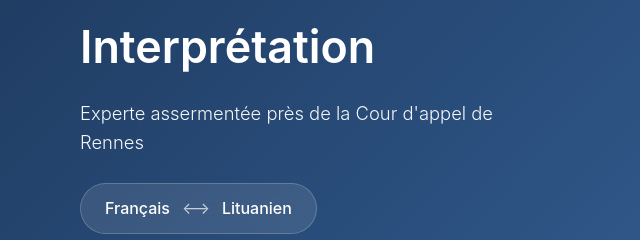
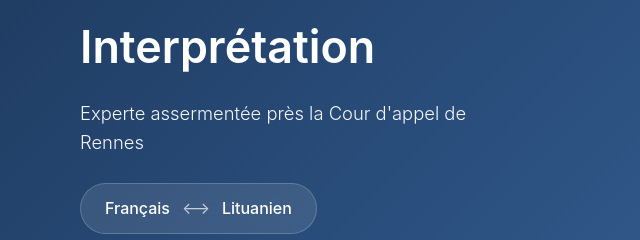
Before and after one commit to laimadewitte/laimadewitte.github.io, a plain HTML site: page index.html in a window 1280 px wide. Shown: the part 210-450 px from the top of the page, 0-640 px from the left. Drawn offline with Linux system fonts and the light colour scheme.

Commit message:
Fix subtitle phrasing in index.html

```diff
--- a/index.html
+++ b/index.html
@@ -1103,7 +1103,7 @@
         <div class="hero-content">
             <div class="text-section">
                 <h1 class="hero-title">Traduction et Interprétation</h1>
-                <p class="hero-subtitle">Experte assermentée près de la Cour d'appel de Rennes</p>
+                <p class="hero-subtitle">Experte assermentée près la Cour d'appel de Rennes</p>
                 <div class="hero-languages">
                     <span class="language">Français</span>
                     <span class="arrow">⟷</span>
@@ -1240,7 +1240,7 @@
                     d'Angers.
                 </p>
                 <p class="intro-text intro-text-spaced">
-                    Traductrice-interprète assermentée près de la Cour d'appel de Rennes depuis 2011, j'accompagne
+                    Traductrice-interprète assermentée près la Cour d'appel de Rennes depuis 2011, j'accompagne
                     juridictions, administrations, entreprises et particuliers dans leurs besoins de traduction
                     certifiée
                     et d'interprétation professionnelle, avec rigueur, confidentialité et fidélité du sens.
@@ -1333,7 +1333,7 @@
 
             <div class="footer-bottom">
                 <p>Laima DEWITTE - Traduction et Interprétation Français-Lituanien</p>
-                <p>Experte assermentée près de la Cour d'appel de Rennes</p>
+                <p>Experte assermentée près la Cour d'appel de Rennes</p>
             </div>
         </div>
     </footer>
```
